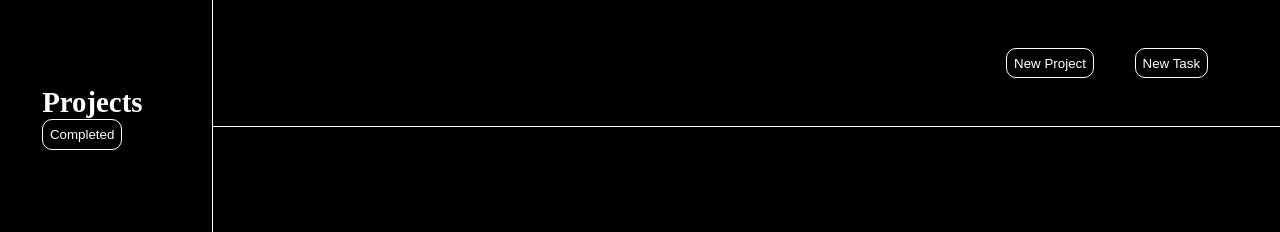
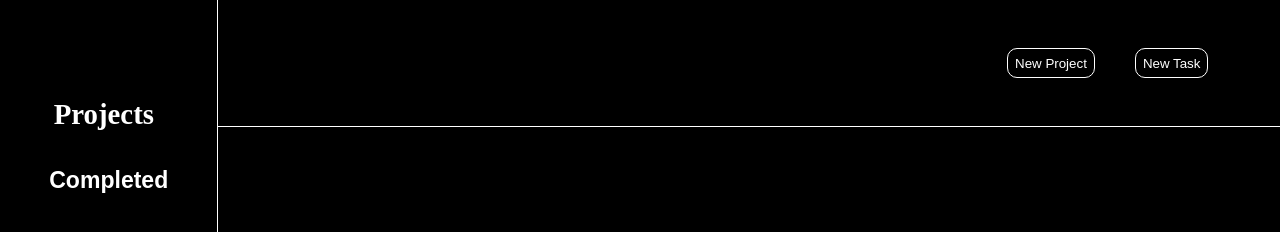
Before and after one commit to Yohan-Abraham/todo, a website built with webpack: page src/template.html in a window 1280 px wide. Shown: the top 232 px of the page. Built offline with nearby package versions, Linux system fonts and the light colour scheme.

Commit message:
Change Completed Button Styling

```diff
--- a/src/style.css
+++ b/src/style.css
@@ -48,9 +48,15 @@ nav {
 
 #completedbtn {
     background-color: black;
-    border: 1px solid white;
+    border: 1px solid black;
+    font-size: larger;
+    font-weight: bold;
     border-radius: 10px;
-    padding: 0.5em;
+    margin: 1em 0;
+}
+
+h2 {
+    padding: 0.4em;
 }
 
 #projectbtn {
```
